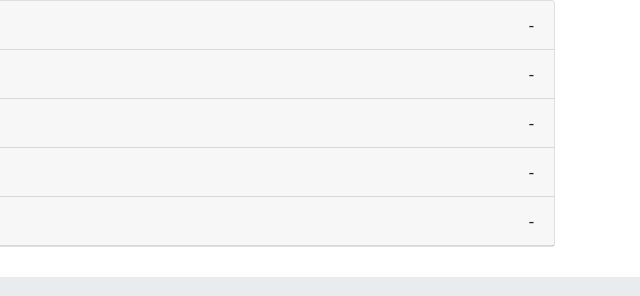
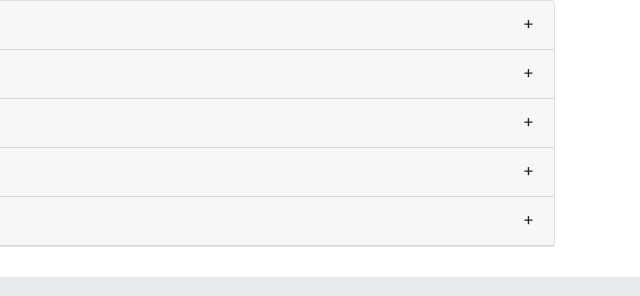
Before and after one commit to SunnyZaman/SunnyZaman.github.io, a plain HTML site: page projects.html in a window 1280 px wide. Shown: the part 347-643 px from the top of the page, 640-1280 px from the left. Drawn offline with nearby package versions, Linux system fonts and the light colour scheme.

Commit message:
Update projectStyle.css

```diff
--- a/css/projectStyle.css
+++ b/css/projectStyle.css
@@ -1,10 +1,9 @@
-.accordion .card-header:after {
+.accordion .card-header::after {
     content: "+";
-    font-family: 'FontAwesome';
     float: right;
 }
 
-.accordion .card-header.collapsed:after {
+.accordion .card-header.collapsed":after {
     content: "-";
 }
 
```
